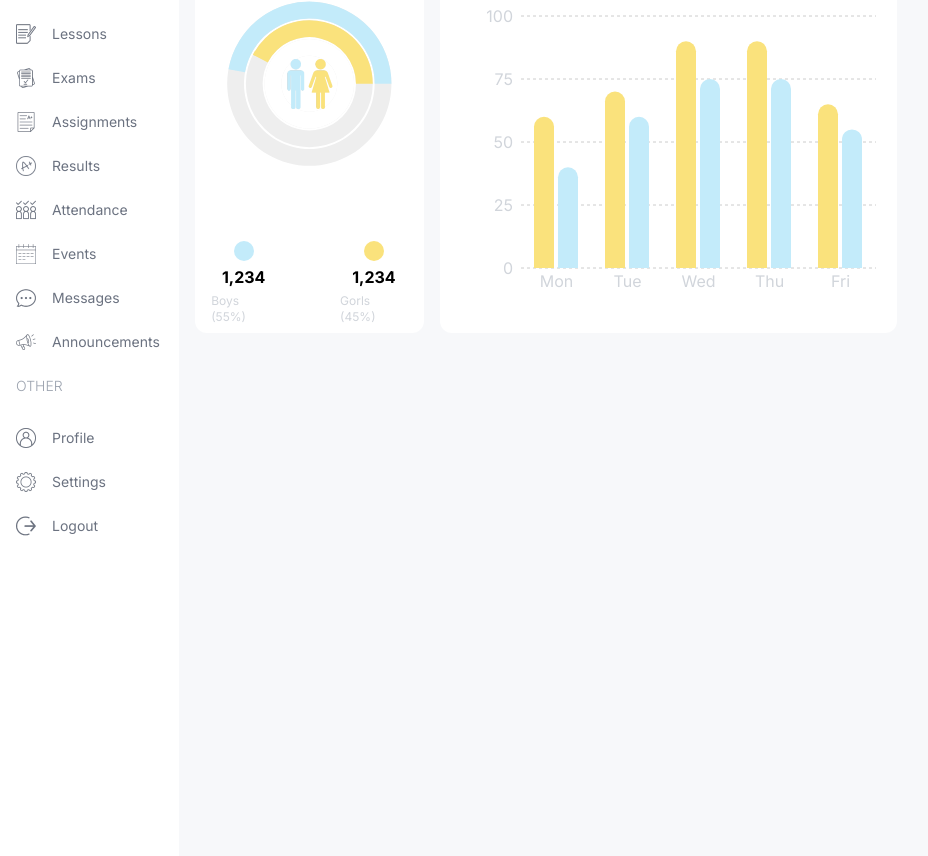
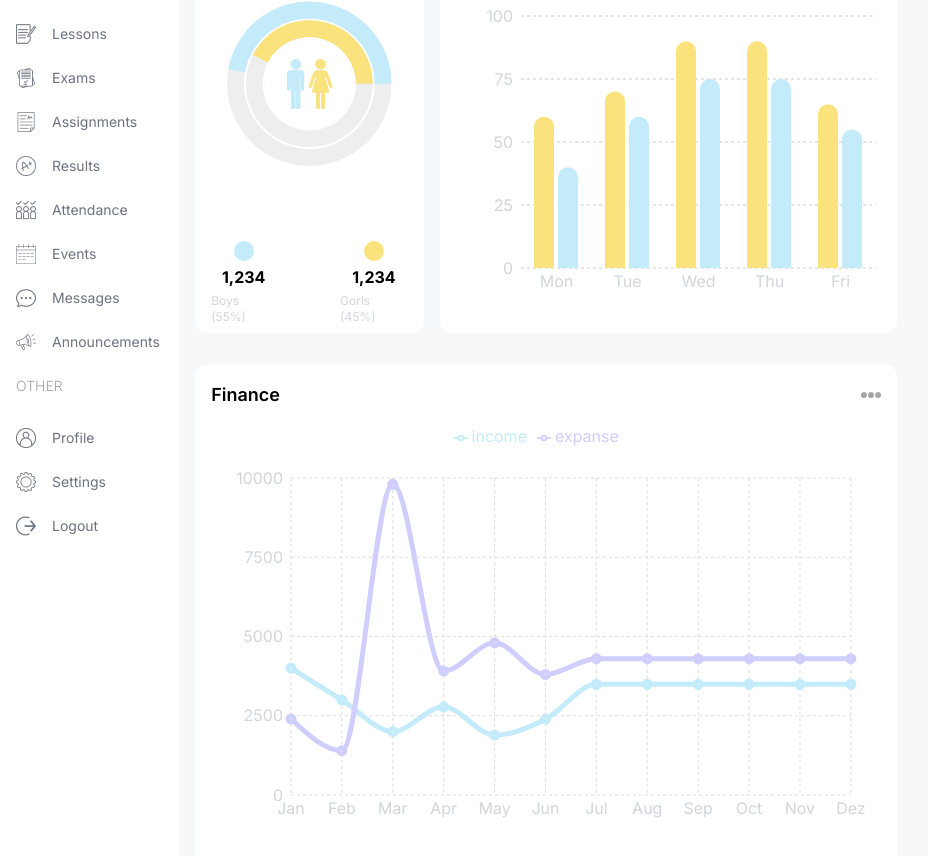
Before and after one commit to JeanCarlos80s/next-school-dashboard, a Next.js app: page /admin in a window 1280 px wide. Shown: the part 372-1228 px from the top of the page, without its empty margins (0-928 px from the left). Built offline with nearby package versions, Linux system fonts and the light colour scheme.

Commit message:
Add finance charts

```diff
--- a/src/app/(dashboard)/admin/page.tsx
+++ b/src/app/(dashboard)/admin/page.tsx
@@ -1,5 +1,6 @@
 import AttendanceChart from "@/components/AttendanceChart"
 import CountCharts from "@/components/CountCharts"
+import FinanceCharts from "@/components/FinanceCharts"
 import UserCard from "@/components/UserCard"
 
 const AdminPage = () => {
@@ -26,7 +27,9 @@
           </div>
         </div>
         {/* BOTTON CHARTS */}
-        <div className="w-full h-[500px]"></div>
+        <div className="w-full h-[500px]">
+          <FinanceCharts />
+        </div>
       </div>
       {/* RIGHT */}
       <div className="w-fulll lg:w-1/3">RIGHT</div>
--- /dev/null
+++ b/src/components/FinanceCharts.tsx
@@ -0,0 +1,104 @@
+"use client"
+
+import Image from "next/image"
+import { LineChart, Line, XAxis, YAxis, CartesianGrid, Tooltip, Legend, ResponsiveContainer } from 'recharts';
+
+const data = [
+  {
+    name: 'Jan',
+    income: 4000,
+    expanse: 2400,
+  },
+  {
+    name: 'Feb',
+    income: 3000,
+    expanse: 1398,
+  },
+  {
+    name: 'Mar',
+    income: 2000,
+    expanse: 9800,
+  },
+  {
+    name: 'Apr',
+    income: 2780,
+    expanse: 3908,
+  },
+  {
+    name: 'May',
+    income: 1890,
+    expanse: 4800,
+  },
+  {
+    name: 'Jun',
+    income: 2390,
+    expanse: 3800,
+  },
+  {
+    name: 'Jul',
+    income: 3490,
+    expanse: 4300,
+  },
+  {
+    name: 'Aug',
+    income: 3490,
+    expanse: 4300,
+  },
+  {
+    name: 'Sep',
+    income: 3490,
+    expanse: 4300,
+  },
+  {
+    name: 'Oct',
+    income: 3490,
+    expanse: 4300,
+  },
+  {
+    name: 'Nov',
+    income: 3490,
+    expanse: 4300,
+  },
+  {
+    name: 'Dez',
+    income: 3490,
+    expanse: 4300,
+  },
+];
+
+const FinanceCharts = () => {
+  return (
+    <div className="bg-white rounded-xl w-full h-full p-4">
+        {/* TITLE */}
+        <div className='flex justify-between items-center'>
+            <h1 className='text-lg font-semibold'>Finance</h1>
+            <Image src="/moreDark.png" alt='' width={20} height={20} />
+        </div>
+        {/* CHARTS */}
+        <ResponsiveContainer width="100%" height="90%">
+        <LineChart
+          width={500}
+          height={300}
+          data={data}
+          margin={{
+            top: 5,
+            right: 30,
+            left: 20,
+            bottom: 5,
+          }}
+        >
+          <CartesianGrid strokeDasharray="3 3" stroke="#ddd" />
+          <XAxis dataKey="name" axisLine={false} tick={{fill:"#d1d5db"}} tickLine={false} />
+          <YAxis axisLine={false} tick={{fill:"#d1d5db"}} tickLine={false}/>
+          <Tooltip />
+          <Legend align='center' verticalAlign='top' wrapperStyle={{paddingTop:"10px", paddingBottom:"30px"}} />
+          <Line type="monotone" dataKey="income" stroke="#C3EBFA" strokeWidth={5} />
+          <Line type="monotone" dataKey="expanse" stroke="#CFCEFF" strokeWidth={5} />
+        </LineChart>
+      </ResponsiveContainer>
+
+    </div>
+  )
+}
+
+export default FinanceCharts
```
